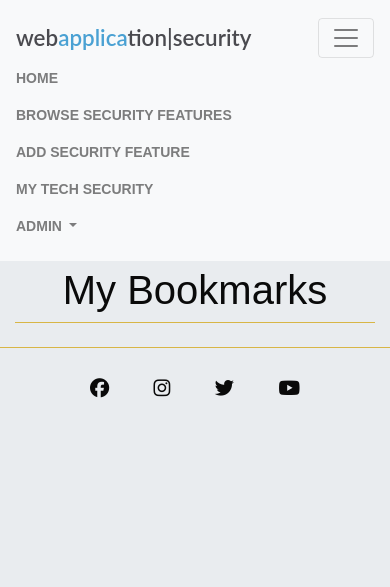
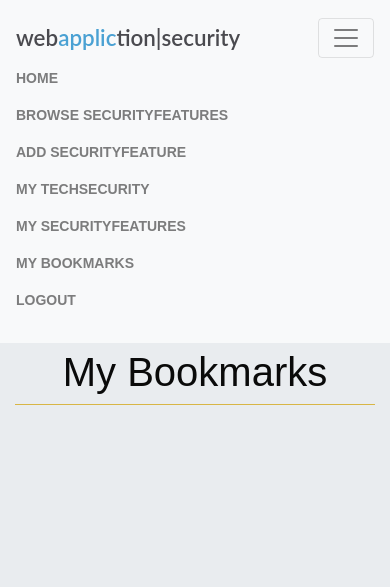
Before and after one commit to Noah-Samawi/pp4-Web-Application-Security, a Django app: page /mybookmarks/ in a window 390 px wide, after a click that opens the changed part. Shown: the top 587 px of the page. Run offline with Django 3.2, Linux system fonts and the light colour scheme; a user stored in the database is signed in; data that the repository does not hold is empty; some libraries are stand-ins or nearby versions.

Commit message:
update template file to fix the bugs

```diff
--- a/templates/base.html
+++ b/templates/base.html
@@ -10,14 +10,15 @@
     <meta http-equiv="X-UA-Compatible" content="IE=edge">
     <meta name="viewport" content="width=device-width, initial-scale=1.0">
     <meta name="description" content="Making application security stress-free for your everyday needs.">
-    <meta name="keywords" content="Digital Security Hub, Next-Gen Security Solutions, Network Protection Center, Secure Tomorrow's Networks">
     <meta name="author" content="Software Guys">
+    <!-- <meta name="keywords" content="cybersecurity, dataPrivacy, networksecurity, secureapplications"> -->
+
     <!-- Favicon -->
     <link rel="apple-touch-icon" sizes="180x180" href="https://res.cloudinary.com/djebesftb/image/upload/v1711536742/apple-touch-icon_givvod.png">
     <link rel="icon" type="image/png" sizes="32x32" href="https://res.cloudinary.com/djebesftb/image/upload/v1711536725/favicon-32x32_tqppu1.png">
-
     <!-- Bootstrap CDN -->
-    <link rel="stylesheet" href="https://cdn.jsdelivr.net/npm/bootstrap@4.6.1/dist/css/bootstrap.min.css" integrity="sha384-zCbKRCUGaJDkqS1kPbPd7TveP5iyJE0EjAuZQTgFLD2ylzuqKfdKlfG/eSrtxUkn" crossorigin="anonymous">
+    <link rel="stylesheet" href="https://cdn.jsdelivr.net/npm/bootstrap@4.6.1/dist/css/bootstrap.min.css"
+        integrity="sha384-zCbKRCUGaJDkqS1kPbPd7TveP5iyJE0EjAuZQTgFLD2ylzuqKfdKlfG/eSrtxUkn" crossorigin="anonymous">
     <!-- Custom CSS -->
     <link rel="stylesheet" href="{% static 'css/style.css' %}">
     <title>{% block title %}The Optimal Solutions{% endblock %}</title>
@@ -31,61 +32,91 @@
             <nav class="navbar navbar-expand-lg navbar-light bg-light">
                 <div class="container">
                     <a class="navbar-brand" href="{% url 'home' %}">
-                        <span class="brand">web<span class="red-o" style="color:#4aa1d3;">applica</span>tion<span class="thin">|security</span>
+                        <span class="brand">web<span class="red-o" style="color:#4aa1d3;">applic</span>tion<span class="thin">|security</span>
                         </span>
                     </a>
-                    <button class="navbar-toggler" type="button" data-toggle="collapse" data-target="#navbarSupportedContent" aria-controls="navbarSupportedContent" aria-expanded="false" aria-label="Toggle navigation">
+                    <button class="navbar-light navbar-toggler ml-auto" type="button" data-toggle="collapse"
+                        data-target="#navbarSupportedContent" aria-controls="navbarSupportedContent"
+                        aria-expanded="false" aria-label="Toggle navigation">
                         <span class="navbar-toggler-icon"></span>
                     </button>
                     <div class="collapse navbar-collapse justify-content-end" id="navbarSupportedContent">
-                        <ul class="navbar-nav">
-                            <li class="nav-item">
-                                <a class="nav-link" href="{% url 'home' %}">Home</a>
+                        <ul class="navbar-nav mb-2 mb-lg-0">
+                            <li class="nav-item ">
+                                <a class="nav-link" aria-current="page" href="{% url 'home' %}">Home</a>
                             </li>
                             <li class="nav-item">
-                                <a class="nav-link" href="{% url 'browse_securityfeatures' %}">Browse Security Features</a>
+                                <a class="nav-link" href="{% url 'browse_securityfeatures' %}">Browse SecurityFeatures</a>
                             </li>
                             {% if user.is_authenticated %}
                             <li class="nav-item">
-                                <a class="nav-link" href="{% url 'add_securityfeature' %}">Add Security Feature</a>
+                                <a class="nav-link" href="{% url 'add_securityfeature' %}">Add SecurityFeature</a>
                             </li>
                             <li class="nav-item">
-                                <a class="nav-link" href="{% url 'my_techsecurity' %}">My Tech Security</a>
+                                <a class="nav-link" href="{% url 'my_techsecurity' %}">My TechSecurity</a>
                             </li>
+                            <li class="nav-item d-block d-lg-none">
+                                <a class="nav-link" href="{% url 'my_securityfeatures' %}">My SecurityFeatures</a>
+                            </li>
+                            <li class="nav-item d-block d-lg-none">
+                                <a class="nav-link" href="{% url 'my_bookmarks' %}">My Bookmarks</a>
+                            </li>
+                            <li class="nav-item d-block d-lg-none">
+                                <a class="nav-link" href="{% url 'account_logout' %}">Logout</a>
+                            </li>
+                            {% else %}
+                            <li class="nav-item d-block d-lg-none">
+                                <a class="nav-link" href="{% url 'account_signup' %}">Sign up</a>
+                            </li>
+                            <li class="nav-item d-block d-lg-none">
+                                <a class="nav-link" href="{% url 'account_login' %}">Log in</a>
+                            </li>
+                            {% endif %}
+                        </ul>
+                    </div>
+                    <div class="d-none d-lg-block">
+                        <ul class="navbar-nav mb-2 mb-lg-0">
+                            {% if user.is_authenticated %}
                             <li class="nav-item dropdown">
-                                <a class="nav-link dropdown-toggle" href="#" id="navbarDropdown" role="button" data-toggle="dropdown" aria-haspopup="true" aria-expanded="false">
-                                    {{ user.username }}
+                                <a class="nav-link" href="#" id="navbarDropdown" role="button" data-toggle="dropdown"
+                                    aria-expanded="false">
+                                    <span><i class="fas fa-user profile-icon"></i>{{ user.username }}</span>
                                 </a>
                                 <div class="dropdown-menu dropdown-menu-right" aria-labelledby="navbarDropdown">
-                                    <a class="dropdown-item" href="{% url 'my_securityfeatures' %}">My Security Features</a>
+                                    <a class="dropdown-item" href="{% url 'my_securityfeatures' %}">My SecurityFeatures</a>
                                     <a class="dropdown-item" href="{% url 'my_bookmarks' %}">My Bookmarks</a>
                                     <div class="dropdown-divider"></div>
                                     <a class="dropdown-item" href="{% url 'account_logout' %}">Logout</a>
                                 </div>
                             </li>
                             {% else %}
-                            <li class="nav-item">
-                                <a class="nav-link" href="{% url 'account_signup' %}">Sign up</a>
-                            </li>
-                            <li class="nav-item">
-                                <a class="nav-link" href="{% url 'account_login' %}">Log in</a>
+                            <li class="nav-item dropdown">
+                                <a class="nav-link dropdown-toggle" href="#" id="navbarDropdown" role="button"
+                                    data-toggle="dropdown" aria-expanded="false">
+                                    <span>My Account</span>
+                                </a>
+                                <div class="dropdown-menu dropdown-menu-right" aria-labelledby="navbarDropdown">
+                                    <a class="dropdown-item" href="{% url 'account_signup' %}">Sign up</a>
+                                    <a class="dropdown-item" href="{% url 'account_login' %}">Log in</a>
+                                </div>
                             </li>
                             {% endif %}
                         </ul>
                     </div>
+
+
                 </div>
             </nav>
         </header>
         <!-- Header ends -->
 
-        <!-- Main Content -->
-        <main class="main-bg">
+        <!-- Below from Code Institute's I Think Therefore I Blog project -->
         <div class="container">
             <div class="row">
                 <div class="col-md-8 offset-md-2">
                     {% for message in messages %}
-                        <div class="alert {{ message.tags }} alert-dismissible fade show" role="alert">
-                            {{ message|safe }}
+                    <div class="alert {{ message.tags }} alert-dismissible fade show" id="msg" role="alert">
+                        {{ message | safe }}
                         <button type="button" class="close" data-dismiss="alert" aria-label="Close">
                             <span aria-hidden="true">&times;</span>
                         </button>
@@ -95,33 +126,43 @@
             </div>
         </div>
 
+        <main>
             {% block content %}
-            <!-- Content Goes here -->
             {% endblock content %}
         </main>
-        <!-- Main Content ends -->
+    </div>
 
     <!-- Footer -->
     <footer>
         <div class="container footer-container">
             <ul class="social-networks">
-                    <li><a href="https://www.facebook.com/" target="_blank" rel="noopener" aria-label="Visit our Facebook page (opens in new tab)"><i class="fab fa-facebook"></i></a></li>
-                    <li><a href="https://www.instagram.com/" target="_blank" rel="noopener" aria-label="Visit our Instagram page (opens in new tab)"><i class="fab fa-instagram"></i></a></li>
-                    <li><a href="https://twitter.com/" target="_blank" rel="noopener" aria-label="Visit our Twitter page (opens in new tab)"><i class="fab fa-twitter"></i></a></li>
-                    <li><a href="https://www.youtube.com/" target="_blank" rel="noopener" aria-label="Visit our Youtube page (opens in new tab)"><i class="fab fa-youtube"></i></a></li>
+                <li>
+                    <a href="https://www.facebook.com/" target="_blank" rel="noopener"
+                        aria-label="Visit our Facebook page (opens in new tab)"><i class="fab fa-facebook"></i></a>
+                </li>
+                <li>
+                    <a href="https://www.instagram.com/" target="_blank" rel="noopener"
+                        aria-label="Visit our Instagram page (opens in new tab)"><i class="fab fa-instagram"></i></a>
+                </li>
+                <li>
+                    <a href="https://twitter.com/" target="_blank" rel="noopener"
+                        aria-label="Visit our Twitter page (opens in new tab)"><i class="fab fa-twitter"></i></a>
+                </li>
+                <li>
+                    <a href="https://www.youtube.com/" target="blank" rel="noopener"
+                        aria-label="Visit out Youtube page (opens in new tab)"><i class="fab fa-youtube"></i></a>
+                </li>
             </ul>
         </div>
     </footer>
-        <!-- Footer ends -->
-    </div>
+    <!-- End of Footer -->
 
-    <!-- Script to manage messages fading -->
+    <!-- Script to manage messages fading from Code Institute's I Think Therefore I Blog project -->
     <script>
         setTimeout(function () {
-            let messages = document.querySelectorAll('.alert');
-            messages.forEach(function (msg) {
-                new bootstrap.Alert(msg).close();
-            });
+            let messages = document.getElementById("msg");
+            let alert = new bootstrap.Alert(messages);
+            alert.close();
         }, 3000);
     </script>
 
--- a/templates/my_bookmarks.html
+++ b/templates/my_bookmarks.html
@@ -1,5 +1,5 @@
 {% extends "base.html" %}
-{% block title %}The Optimal Solutions | My Bookmarks{% endblock %}
+{% block title %}The Work Safely | My Bookmarks{% endblock %}
 {% block content %}
 
 {% if user.is_authenticated %}
@@ -11,29 +11,23 @@
     </div>
     <hr class="home-break">
     <br>
-    <!-- Security Feature Cards -->
+    <!-- SecurityFeature Card -->
     <div class="row card-deck">
         {% for securityfeature in securityfeature_list %}
         <div class="col-sm-6 col-md-4 col-lg-3 px-1 d-flex align-items-stretch">
             <div class="card card-detail securityfeature-card mb-3 shadow-sm mx-auto mx-sm-2">
                 {% if "placeholder" in securityfeature.image.url %}
                     <img class="card-img-top" alt="placeholder image"
-                        src="https://res.cloudinary.com/djebesftb/image/upload/v1711544536/Web-Application-Security1_utblhf.webp">
+                        src="https://res.cloudinary.com/aliokeeffe/image/upload/v1656016833/placeholder_image_prqssg.jpg">
                 {% else %}
-                    <img src="{{ securityfeature.image.url }}" alt="securityfeature image" class="card-img-top">
+                    <img src=" {{ securityfeature.image.url }}" alt="securityfeature image" class="card-img-top">
                 {% endif %}
                 <div class="card-body pb-1">
                     <h2 class="card-title securityfeature-detail-title text-truncate">{{ securityfeature.title }}</h2>
                     <p class="card-text">
                         <span><i class="far fa-clock pr-2"></i></span>
-                        <span>Resolve Time: {{ securityfeature.resolve_time }}</span>
+                        <span>Cook Time: {{ securityfeature.search_time }}</span>
                     </p>
-                    <!-- Check if securityfeature is bookmarked by the user -->
-                    {% if securityfeature in user.bookmarks.all %}
-                        <p>Bookmarked</p>
-                    {% else %}
-                        <p>Not Bookmarked</p>
-                    {% endif %}
                     <a href="{% url 'securityfeature_detail' securityfeature.slug %}" class="stretched-link"
                         aria-label="securityfeature-detail"></a>
                 </div>
--- a/templates/my_securityfeatures.html
+++ b/templates/my_securityfeatures.html
@@ -1,5 +1,5 @@
 {% extends "base.html" %}
-{% block title %}The Optimal Solutions | My SecurityFeature{% endblock %}
+{% block title %}The Optimal Solutions | My SecurityFeatures{% endblock %}
 {% block content %}
 
 {% if user.is_authenticated %}
--- a/templates/update_securityfeature.html
+++ b/templates/update_securityfeature.html
@@ -1,3 +1,4 @@
+{%endblock%}
 {% extends "base.html" %}
 {% block title %}The Optimal Solutions | Update SecurityFeature{% endblock %}
 {% block content %}
```
Also changed, not shown: templates/browse_securityfeatures.html (+3 -5 lines), templates/delete_comment.html (+14 -18 lines), templates/delete_securityfeature.html (+15 -31 lines), templates/my_techsecurity.html (+12 -12 lines), templates/securityfeature_detail.html (+37 -71 lines). Lines whose indentation alone changed are shown as unchanged.
